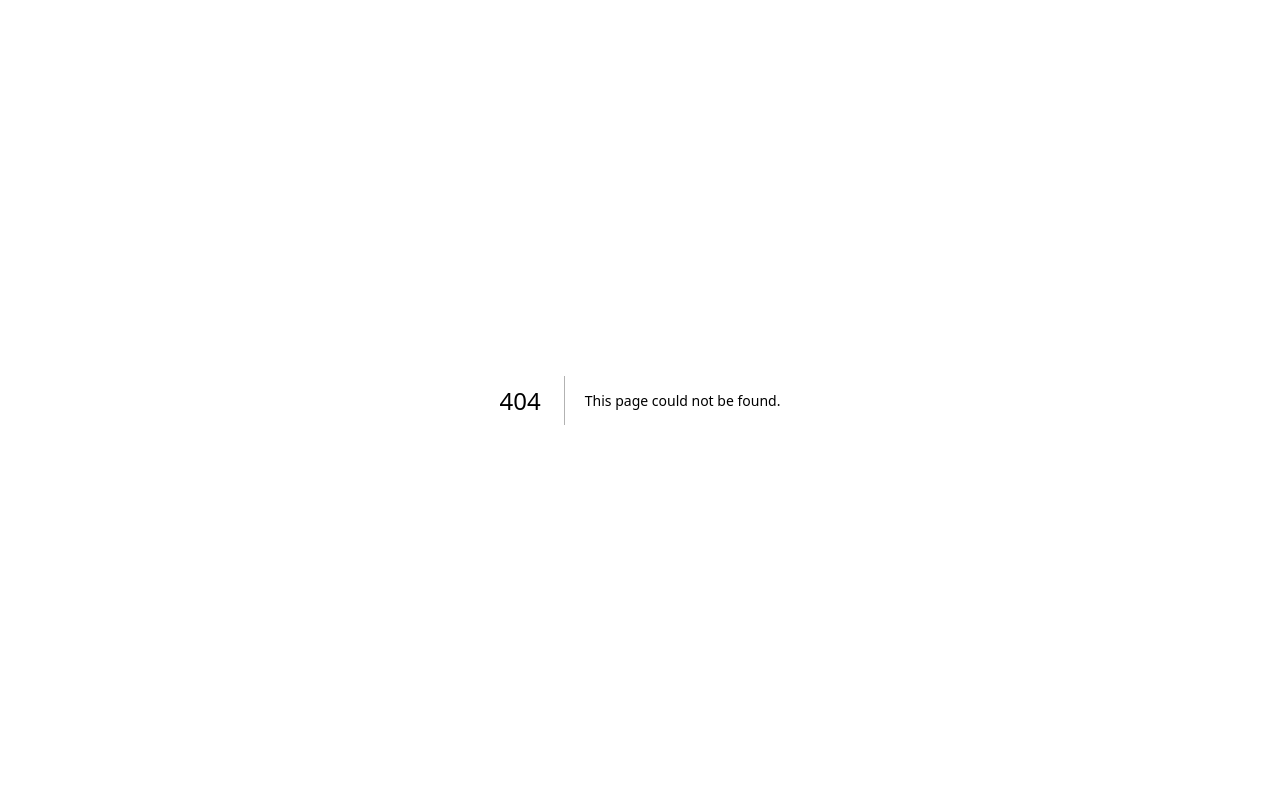
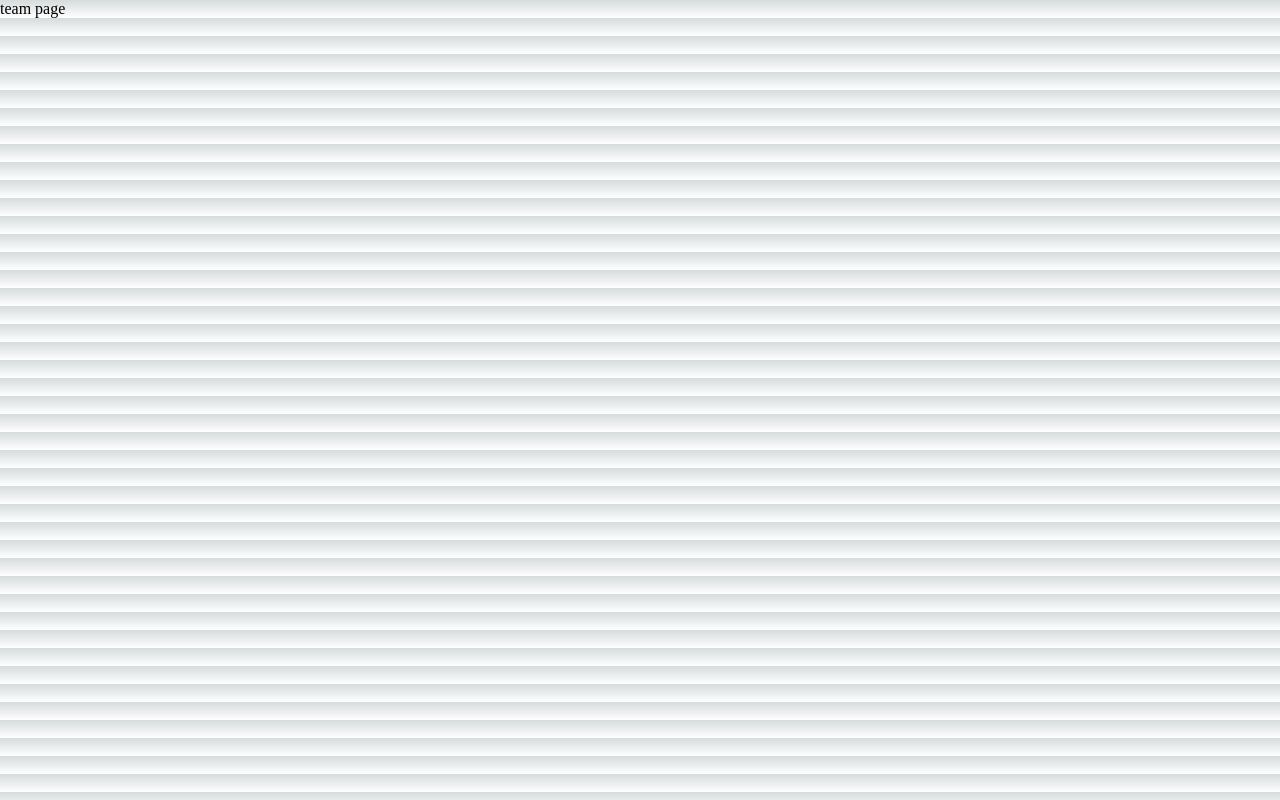
Before and after one commit to TomislavSertic/pregrada-barbari-website, a Next.js app: page /team in a window 1280 px wide. Before the commit this address had no page. Built offline with nearby package versions, Linux system fonts and the light colour scheme.

Commit message:
started team page

```diff
--- /dev/null
+++ b/pages/team.tsx
@@ -0,0 +1,7 @@
+import React from "react";
+
+const TeamPage = () => {
+  return <div>team page</div>;
+};
+
+export default TeamPage;
```
